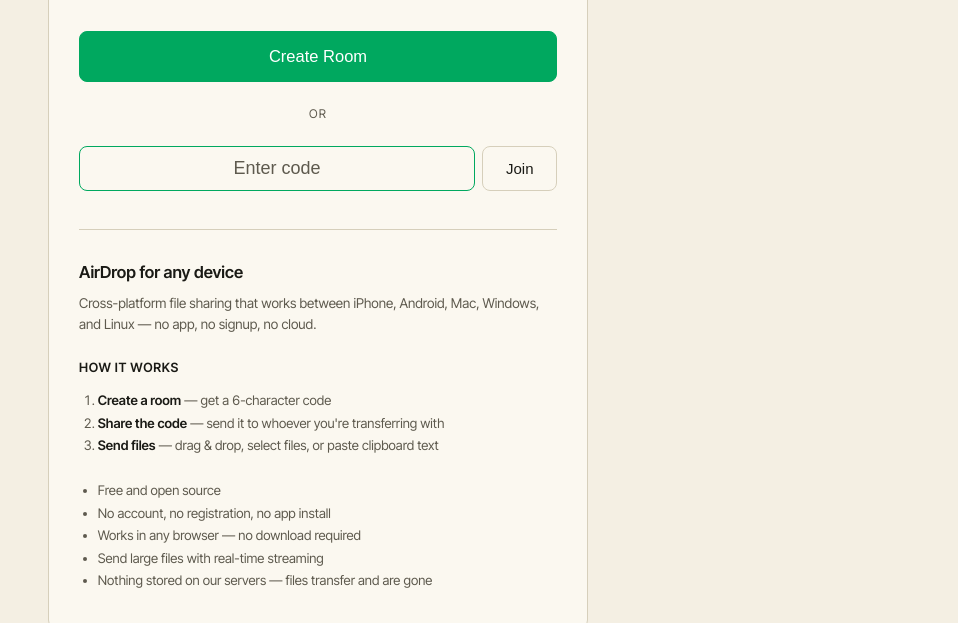
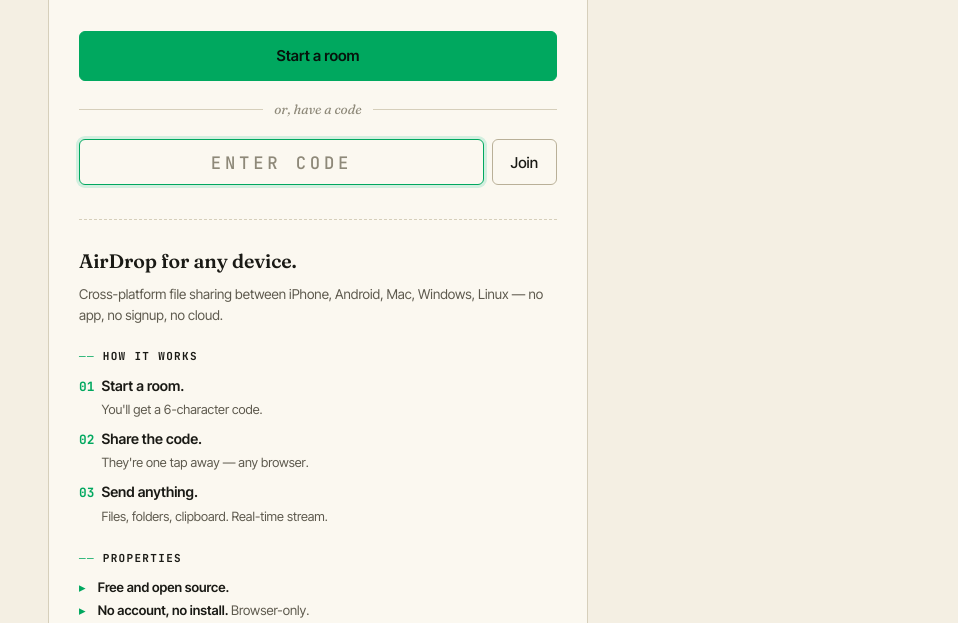
Before and after one commit to mmynk/frop, a website with bundled scripts: page frontend/index.html in a window 1280 px wide. Shown: the part 136-759 px from the top of the page, without its empty margins (322-1280 px from the left). Built offline with nearby package versions, Linux system fonts and the light colour scheme.

Commit message:
Style landing and waiting screens; render room code with drop-in animation

```diff
--- a/frontend/css/style.css
+++ b/frontend/css/style.css
@@ -166,155 +166,324 @@ body {
 
 /* Buttons */
 .btn {
+    font-family: 'Inter Tight', sans-serif;
+    font-weight: 500;
+    font-size: 1rem;
     background: var(--surface);
-    color: var(--text);
-    border: 1px solid var(--border);
-    padding: 0.75rem 1.5rem;
-    border-radius: 8px;
-    font-size: 1rem;
+    color: var(--ink);
+    border: 1px solid var(--border-strong);
+    padding: 0.7rem 1.2rem;
+    border-radius: var(--radius);
     cursor: pointer;
-    transition: all 0.15s ease;
+    transition:
+      background var(--dur) var(--ease),
+      border-color var(--dur) var(--ease),
+      color var(--dur) var(--ease);
 }
 
 .btn:hover {
-    background: var(--border);
+    border-color: var(--ink);
+    background: var(--surface-sunken);
 }
 
 .btn.primary {
-    background: var(--primary);
-    border-color: var(--primary);
-    color: white;
+    background: var(--accent);
+    border-color: var(--accent);
+    color: #06140C;
+    font-weight: 600;
+    box-shadow: 0 0 0 0 var(--accent-glow);
 }
 
 .btn.primary:hover {
-    background: var(--primary-hover);
+    background: var(--accent-hover);
+    border-color: var(--accent-hover);
+    box-shadow: 0 0 0 4px var(--accent-glow);
 }
 
-.btn.secondary {
+.ghost-btn {
+    width: 100%;
     background: transparent;
+    border: 1px dashed var(--border-strong);
+    color: var(--ink-muted);
+    padding: 0.75rem;
+    border-radius: var(--radius);
+    cursor: pointer;
+    font-family: 'JetBrains Mono', monospace;
+    font-size: 12px;
+    letter-spacing: 0.12em;
+    text-transform: uppercase;
+    transition: color var(--dur) var(--ease), border-color var(--dur) var(--ease);
+}
+
+.ghost-btn:hover {
+    color: var(--ink);
+    border-color: var(--ink-subtle);
 }
 
 /* Landing */
 .actions {
     display: flex;
     flex-direction: column;
-    gap: 1.5rem;
-    align-items: center;
+    gap: 1.25rem;
 }
 
 .actions .btn.primary {
+    padding: 0.95rem;
+    font-size: 1rem;
     width: 100%;
-    padding: 1rem;
-    font-size: 1.1rem;
 }
 
 .separator {
-    color: var(--text-muted);
-    text-transform: uppercase;
-    font-size: 0.8rem;
-    letter-spacing: 0.1em;
+    display: grid;
+    grid-template-columns: 1fr auto 1fr;
+    align-items: center;
+    gap: 0.75rem;
+    color: var(--ink-subtle);
+    font-family: 'Fraunces', serif;
+    font-style: italic;
+    font-size: 0.9rem;
+}
+
+.separator::before,
+.separator::after {
+    content: "";
+    height: 1px;
+    background: var(--border);
 }
 
 .join-form {
     display: flex;
     gap: 0.5rem;
-    width: 100%;
 }
 
 .join-form input {
     flex: 1;
     min-width: 0;
-    background: var(--surface);
+    background: var(--surface-sunken);
     border: 1px solid var(--border);
-    border-radius: 8px;
-    padding: 0.75rem 1rem;
-    font-size: 1.2rem;
-    color: var(--text);
+    border-radius: var(--radius);
+    padding: 0.7rem 0.9rem;
+    color: var(--ink);
+    font-family: 'JetBrains Mono', monospace;
+    font-weight: 500;
+    font-size: 1.15rem;
     text-align: center;
+    letter-spacing: 0.22em;
     text-transform: uppercase;
-    letter-spacing: 0.2em;
+    transition: border-color var(--dur) var(--ease), background var(--dur) var(--ease);
 }
 
 .join-form input:focus {
     outline: none;
-    border-color: var(--primary);
+    border-color: var(--accent);
+    background: var(--surface);
+    box-shadow: 0 0 0 3px var(--accent-soft);
 }
 
 .join-form input::placeholder {
-    text-transform: none;
-    letter-spacing: normal;
-    color: var(--text-muted);
+    color: var(--ink-subtle);
 }
 
 /* Features / SEO content */
 .features {
-    margin-top: 2.5rem;
-    padding-top: 2rem;
-    border-top: 1px solid var(--border);
-    color: var(--text-muted);
+    margin-top: 2.25rem;
+    padding-top: 1.75rem;
+    border-top: 1px dashed var(--border);
+    color: var(--ink-muted);
 }
 
 .features h2 {
-    font-size: 1.1rem;
+    font-family: 'Fraunces', serif;
     font-weight: 600;
-    color: var(--text);
+    font-variation-settings: "opsz" 36, "SOFT" 50, "WONK" 1;
+    font-size: 1.3rem;
+    color: var(--ink);
     margin-bottom: 0.5rem;
+    letter-spacing: -0.005em;
 }
 
 .features-intro {
     font-size: 0.9rem;
     margin-bottom: 1.5rem;
-    line-height: 1.6;
 }
 
 .features h3 {
-    font-size: 0.85rem;
-    font-weight: 600;
-    color: var(--text);
+    font-family: 'JetBrains Mono', monospace;
+    font-size: 11px;
+    letter-spacing: 0.12em;
     text-transform: uppercase;
-    letter-spacing: 0.05em;
-    margin-bottom: 0.75rem;
+    color: var(--ink);
+    margin: 1.5rem 0 0.6rem;
+}
+
+.features h3::before {
+    content: "── ";
+    color: var(--accent);
 }
 
 .features ol {
-    font-size: 0.88rem;
+    list-style: none;
+    counter-reset: step;
+    padding-left: 0;
+    font-size: 0.9rem;
     line-height: 1.7;
-    padding-left: 1.25rem;
-    margin-bottom: 1.5rem;
+    display: flex;
+    flex-direction: column;
+    gap: 0.4rem;
 }
 
-.features ol strong {
-    color: var(--text);
+.features ol li {
+    counter-increment: step;
+    display: grid;
+    grid-template-columns: 1.5rem 1fr;
+    align-items: baseline;
 }
 
-.feature-list {
+.features ol li::before {
+    content: counter(step, decimal-leading-zero);
+    font-family: 'JetBrains Mono', monospace;
+    font-weight: 700;
+    color: var(--accent);
+    font-size: 0.85rem;
+}
+
+.features ol li strong {
+    color: var(--ink);
+    font-weight: 600;
+    display: block;
+    font-size: 0.95rem;
+}
+
+.features ol li em {
+    font-style: normal;
+    color: var(--ink-muted);
+    font-size: 0.85rem;
+}
+
+.features ul {
+    list-style: none;
+    padding-left: 0;
     font-size: 0.88rem;
-    line-height: 1.7;
+    line-height: 1.75;
+}
+
+.features ul li {
     padding-left: 1.25rem;
-    list-style-type: disc;
+    position: relative;
+    color: var(--ink-muted);
+}
+
+.features ul li::before {
+    content: "▸";
+    position: absolute;
+    left: 0;
+    color: var(--accent);
+}
+
+.features ul li strong {
+    color: var(--ink);
+    font-weight: 600;
 }
 
 /* Waiting */
 .code-display {
     text-align: center;
-    margin-bottom: 2rem;
+}
+
+.code-preamble {
+    font-family: 'Fraunces', serif;
+    font-style: italic;
+    font-variation-settings: "opsz" 14, "SOFT" 80;
+    font-size: 1rem;
+    color: var(--ink-muted);
+    margin-bottom: 1.25rem;
 }
 
 .code {
-    font-size: 3rem;
+    display: inline-flex;
+    justify-content: center;
+    gap: 0.05em;
+    font-family: 'JetBrains Mono', monospace;
     font-weight: 700;
-    letter-spacing: 0.3em;
-    margin: 1rem 0;
-    color: var(--primary);
+    font-size: 3.5rem;
+    letter-spacing: 0.05em;
+    line-height: 1;
+    background: var(--surface-sunken);
+    border: 1px solid var(--border);
+    border-radius: var(--radius-lg);
+    padding: 1.4rem 1.8rem;
+    margin: 0 auto 1.5rem;
+    position: relative;
 }
 
-.hint {
-    color: var(--text-muted);
-    font-size: 0.9rem;
+.code::before,
+.code::after {
+    content: "";
+    position: absolute;
+    width: 10px;
+    height: 10px;
+    border: 1.5px solid var(--accent);
 }
 
-#waiting .btn {
-    width: 100%;
+.code::before {
+    top: -1px;
+    left: -1px;
+    border-right: 0;
+    border-bottom: 0;
+}
+
+.code::after {
+    bottom: -1px;
+    right: -1px;
+    border-left: 0;
+    border-top: 0;
+}
+
+.code span {
+    display: inline-block;
+    animation: drop-in 520ms var(--ease) backwards;
+}
+
+.code span:nth-child(odd) { color: var(--accent); }
+.code span:nth-child(even) { color: var(--ink); }
+.code span:nth-child(1) { animation-delay:  60ms; }
+.code span:nth-child(2) { animation-delay: 120ms; }
+.code span:nth-child(3) { animation-delay: 180ms; }
+.code span:nth-child(4) { animation-delay: 240ms; }
+.code span:nth-child(5) { animation-delay: 300ms; }
+.code span:nth-child(6) { animation-delay: 360ms; }
+
+@keyframes drop-in {
+    from { opacity: 0; transform: translateY(-8px); }
+    to   { opacity: 1; transform: translateY(0); }
+}
+
+.pulse-row {
+    display: flex;
+    align-items: center;
+    justify-content: center;
+    gap: 0.6rem;
+    font-family: 'Fraunces', serif;
+    font-style: italic;
+    font-variation-settings: "opsz" 14;
+    font-size: 0.95rem;
+    color: var(--ink-muted);
+    margin-bottom: 1.75rem;
+}
+
+.pulse {
+    width: 8px;
+    height: 8px;
+    border-radius: 50%;
+    background: var(--accent);
+    box-shadow: 0 0 0 0 var(--accent-glow);
+    animation: pulse 1.8s ease-out infinite;
+}
+
+@keyframes pulse {
+    0%   { box-shadow: 0 0 0 0 var(--accent-glow); }
+    70%  { box-shadow: 0 0 0 12px transparent; }
+    100% { box-shadow: 0 0 0 0 transparent; }
 }
 
 /* Connected */
--- a/frontend/index.html
+++ b/frontend/index.html
@@ -58,28 +58,43 @@
         <!-- Landing State: Create or Join -->
         <div id="landing" class="view active">
             <div class="actions">
-                <button id="createRoom" class="btn primary">Create Room</button>
-                <div class="separator">or</div>
+                <button id="createRoom" class="btn primary">Start a room</button>
+                <div class="separator">or, have a code</div>
                 <div class="join-form">
-                    <input type="text" id="codeInput" placeholder="Enter code" maxlength="6" autocomplete="off">
+                    <input type="text" id="codeInput" placeholder="ENTER CODE" maxlength="6" autocomplete="off">
                     <button id="joinRoom" class="btn">Join</button>
                 </div>
             </div>
             <div class="features">
-                <h2>AirDrop for any device</h2>
-                <p class="features-intro">Cross-platform file sharing that works between iPhone, Android, Mac, Windows, and Linux — no app, no signup, no cloud.</p>
+                <h2>AirDrop for any device.</h2>
+                <p class="features-intro">Cross-platform file sharing between iPhone, Android, Mac, Windows, Linux — no app, no signup, no cloud.</p>
                 <h3>How it works</h3>
                 <ol>
-                    <li><strong>Create a room</strong> — get a 6-character code</li>
-                    <li><strong>Share the code</strong> — send it to whoever you're transferring with</li>
-                    <li><strong>Send files</strong> — drag & drop, select files, or paste clipboard text</li>
+                    <li>
+                        <span>
+                            <strong>Start a room.</strong>
+                            <em>You'll get a 6-character code.</em>
+                        </span>
+                    </li>
+                    <li>
+                        <span>
+                            <strong>Share the code.</strong>
+                            <em>They're one tap away — any browser.</em>
+                        </span>
+                    </li>
+                    <li>
+                        <span>
+                            <strong>Send anything.</strong>
+                            <em>Files, folders, clipboard. Real-time stream.</em>
+                        </span>
+                    </li>
                 </ol>
-                <ul class="feature-list">
-                    <li>Free and open source</li>
-                    <li>No account, no registration, no app install</li>
-                    <li>Works in any browser — no download required</li>
-                    <li>Send large files with real-time streaming</li>
-                    <li>Nothing stored on our servers — files transfer and are gone</li>
+                <h3>Properties</h3>
+                <ul>
+                    <li><strong>Free and open source.</strong></li>
+                    <li><strong>No account, no install.</strong> Browser-only.</li>
+                    <li><strong>Streams large files</strong> in real time.</li>
+                    <li><strong>Nothing stored.</strong> Files transit, then they're gone.</li>
                 </ul>
             </div>
         </div>
@@ -87,11 +102,11 @@
         <!-- Waiting State: Showing code, waiting for peer -->
         <div id="waiting" class="view">
             <div class="code-display">
-                <p>Share this code:</p>
+                <p class="code-preamble">Share this code.</p>
                 <div id="roomCode" class="code"></div>
-                <p class="hint">Waiting for someone to join...</p>
+                <p class="pulse-row"><span class="pulse" aria-hidden="true"></span>They're one tap away.</p>
+                <button id="cancelRoom" class="ghost-btn">Cancel</button>
             </div>
-            <button id="cancelRoom" class="btn secondary">Cancel</button>
         </div>
 
         <!-- Connected State: Ready to transfer files -->
```
Also changed, not shown: frontend/src/main.ts (+12 -2 lines).
